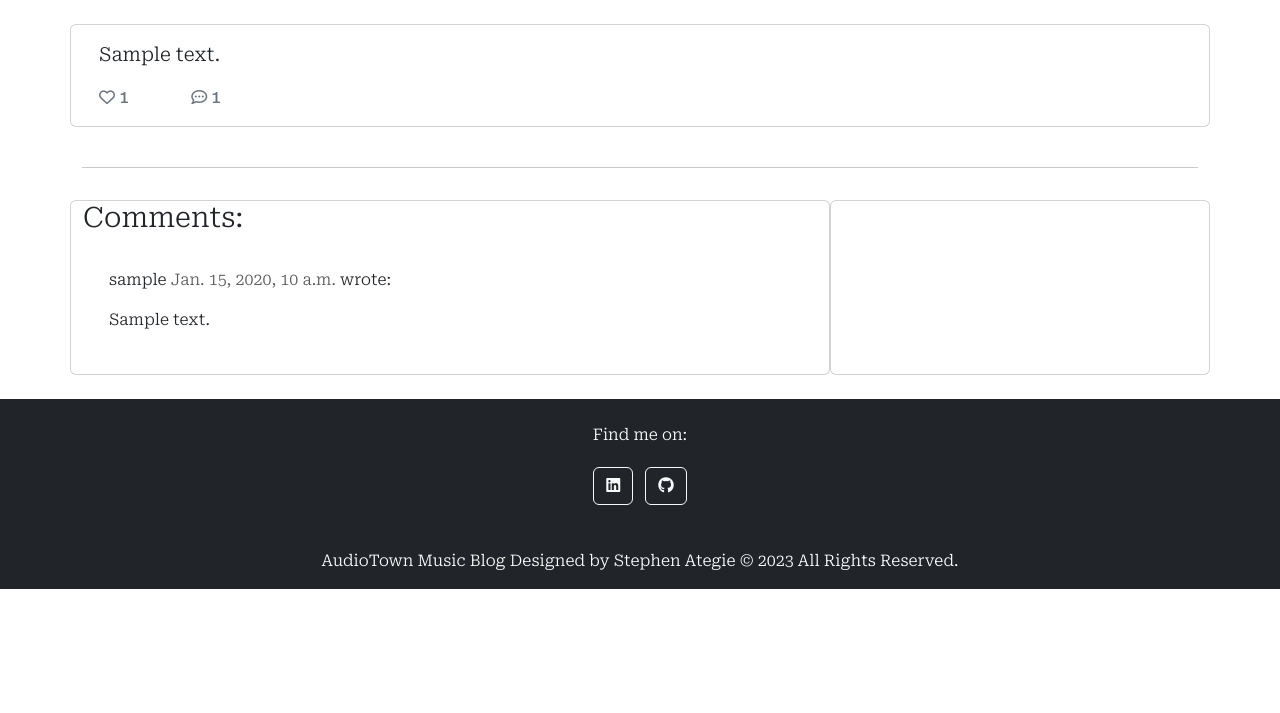
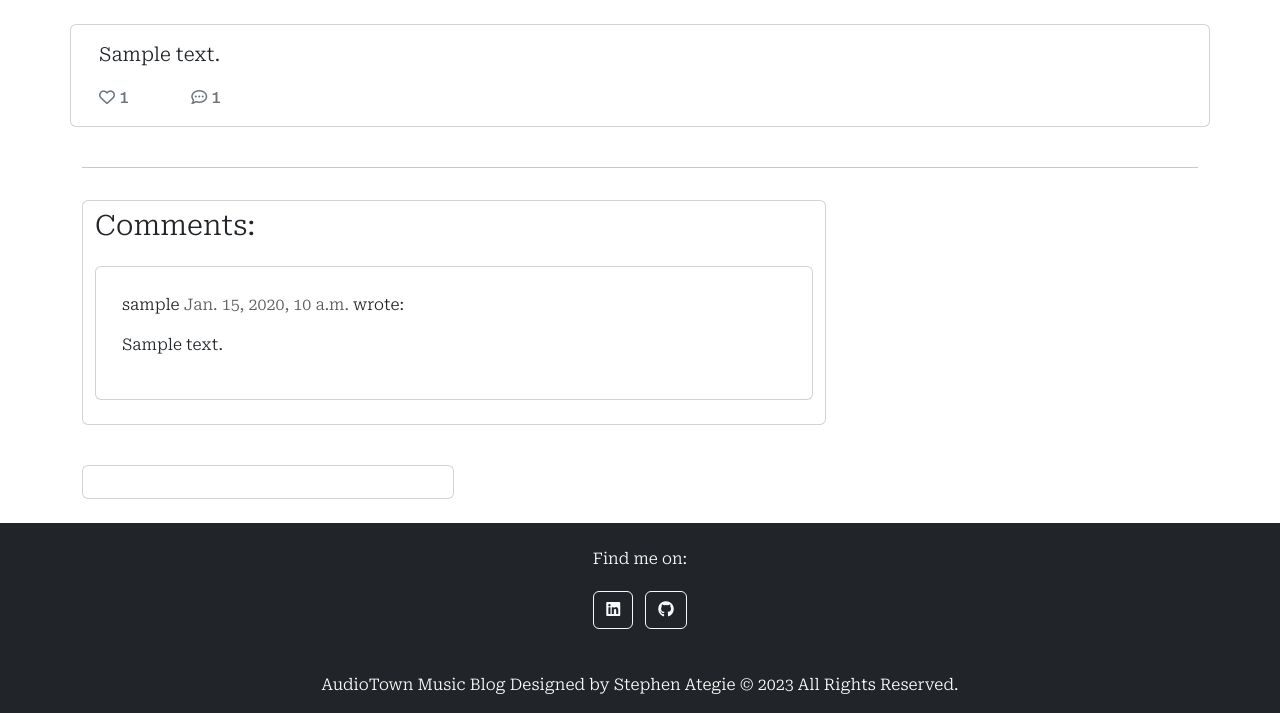
Before and after one commit to sategie/Music-Blog, a Django app: a page that uses templates/post_detail.html in a window 1280 px wide. Shown: the part 340-1053 px from the top of the page. Before the commit the page ends 929 px from the top, so only its background shows below. Run offline with Django 3.2, Linux system fonts and the light colour scheme; tables that the repository leaves empty hold one stand-in row (values such as "Sample post"); some libraries are stand-ins or nearby versions.

Commit message:
Place comments within cards in post_detail

```diff
--- a/templates/post_detail.html
+++ b/templates/post_detail.html
@@ -75,22 +75,31 @@
       <hr />
     </div>
   </div>
+<div class="container">
     <div class="row">
         <div class="col-md-8 card mb-4 mt-3">
-      <h3>Comments:</h3>
+            <h3 class="mt-2">Comments:</h3>
+            <!-- We want a for loop inside the empty control tags to iterate through each comment in comments -->
+            {% for comment in comments %}
+            <div class="card mb-4 mt-3">
                 <div class="card-body">
-        {% for comment in comments %}
                     <div class="comments" style="padding: 10px">
                         <p class="font-weight-bold">
+                            <!-- The commenter's name goes here. Check the model if you're not sure what that is -->
                             {{ comment.author }}
                             <span class="text-muted font-weight-normal">
+                                <!-- The comment's created date goes here -->
                                 {{ comment.created_date }}
                             </span>
                             wrote:
                         </p>
+                        <!-- The body of the comment goes before the | -->
                         {{ comment.comment_content | linebreaks }}
                     </div>
+                </div>
+            </div>
             {% endfor %}
+        </div>
     </div>
     </div>
     <div class="col-md-4 card mb-4 mt-3">
```
Lines whose indentation alone changed are shown as unchanged.
